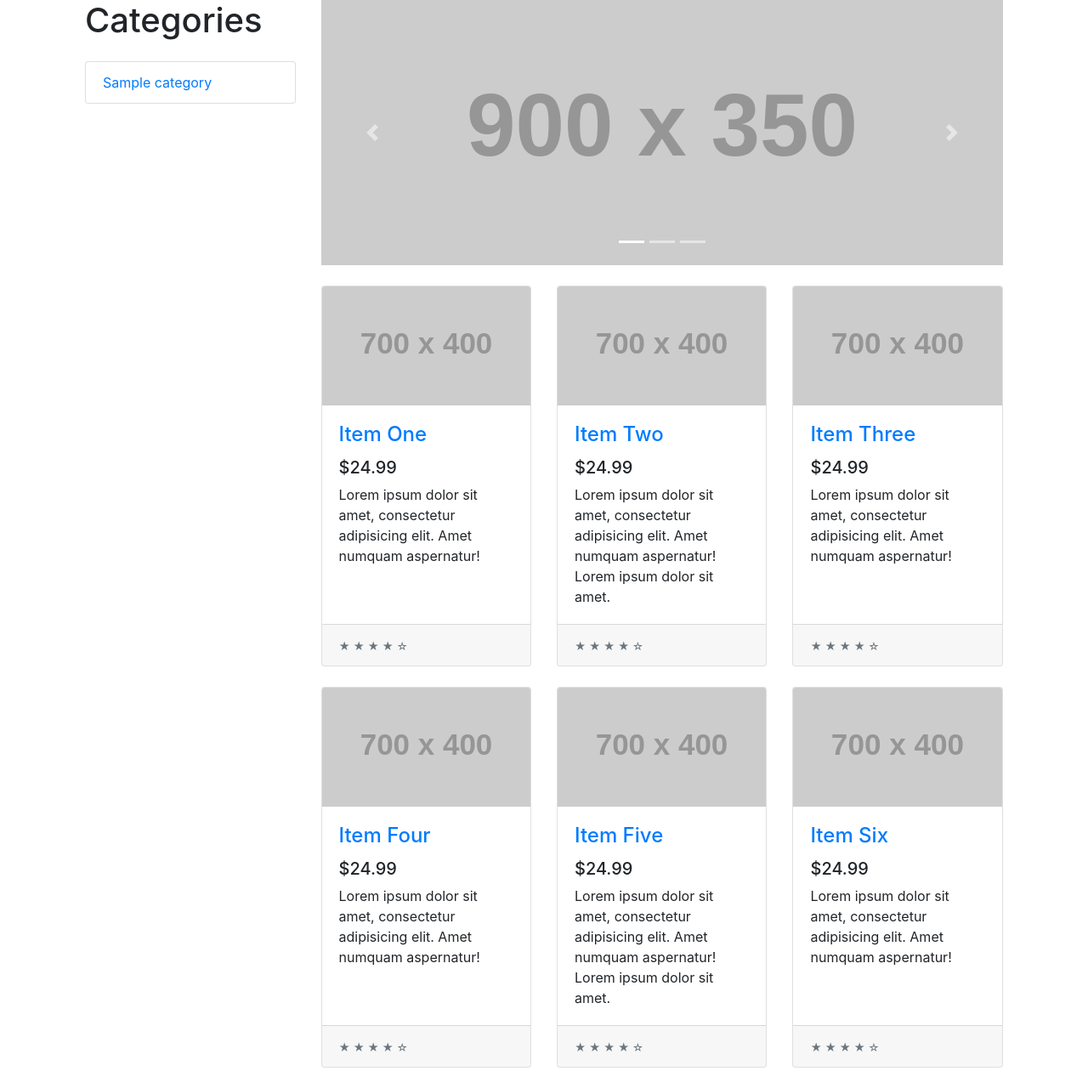
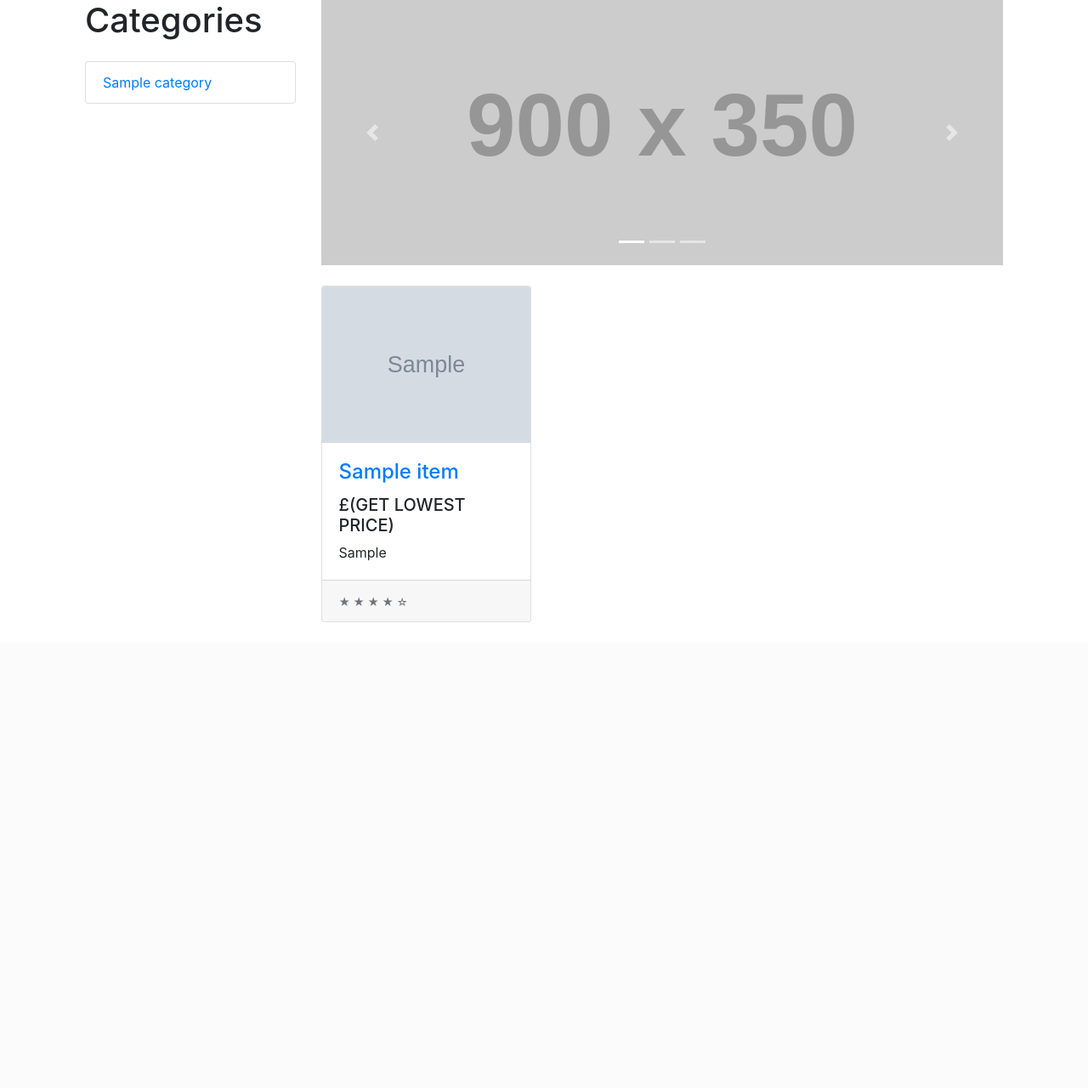
Before and after one commit to KalaOne/Group-Project-Rental-System, a Django app: page /home/ in a window 1280 px wide. Shown: the part 96-1376 px from the top of the page at 85% size. After the commit the page ends 828 px from the top, so only its background shows below. Run offline with Django 3.2, Linux system fonts and the light colour scheme; tables that the repository leaves empty hold one stand-in row (values such as "Sample post"); grey boxes marked "Sample" are stand-in pictures; grey boxes labelled with a size stand in for pictures from a placeholder-image service; some libraries are stand-ins or nearby versions.

Commit message:
Filling home page with data

```diff
--- a/rentalsystem/models.py
+++ b/rentalsystem/models.py
@@ -36,6 +36,10 @@ class Category(models.Model):
 class Item(models.Model):
     name = models.CharField(max_length=100)                 # Name of generic item
     info = models.CharField(max_length=500, blank=True)     # description of item
+    image_url = models.CharField(max_length=100, null=True)
+
+    def __str__(self):
+        return self.name
 
 
 # Item category link, item can have multiple category pairs
--- a/rentalsystem/templates/rentalsystem/home.html
+++ b/rentalsystem/templates/rentalsystem/home.html
@@ -11,8 +11,11 @@
       <div class="col-lg-3">
 
         <h1 class="my-4">Categories</h1>
+
         <div class="list-group">
-          <a href="#" class="list-group-item">{{ categories.first }}</a>
+            {% for category in categories %}
+            <a href="#" class="list-group-item">{{ category }}</a>
+            {%  endfor %}
         </div>
 
       </div>
@@ -48,103 +51,29 @@
         </div>
 
         <div class="row">
-
+            {%  for item in items %}
           <div class="col-lg-4 col-md-6 mb-4">
             <div class="card h-100">
-              <a href="#"><img class="card-img-top" src="http://placehold.it/700x400" alt=""></a>
+              <a href="#"><img class="card-img-top" src=
+                      {% if item.image_url %}
+                          {{ item.image_url }}
+                      {% else %}
+                          "http://placehold.it/700x400"
+                      {% endif %}
+                      alt=""></a>
               <div class="card-body">
                 <h4 class="card-title">
-                  <a href="#">Item One</a>
+                  <a href="#">{{ item }}</a>
                 </h4>
-                <h5>$24.99</h5>
-                <p class="card-text">Lorem ipsum dolor sit amet, consectetur adipisicing elit. Amet numquam aspernatur!</p>
+                <h5>£(GET LOWEST PRICE)</h5>
+                <p class="card-text">{{ item.info }}</p>
               </div>
               <div class="card-footer">
                 <small class="text-muted">&#9733; &#9733; &#9733; &#9733; &#9734;</small>
               </div>
             </div>
           </div>
-
-          <div class="col-lg-4 col-md-6 mb-4">
-            <div class="card h-100">
-              <a href="#"><img class="card-img-top" src="http://placehold.it/700x400" alt=""></a>
-              <div class="card-body">
-                <h4 class="card-title">
-                  <a href="#">Item Two</a>
-                </h4>
-                <h5>$24.99</h5>
-                <p class="card-text">Lorem ipsum dolor sit amet, consectetur adipisicing elit. Amet numquam aspernatur! Lorem ipsum dolor sit amet.</p>
-              </div>
-              <div class="card-footer">
-                <small class="text-muted">&#9733; &#9733; &#9733; &#9733; &#9734;</small>
-              </div>
-            </div>
-          </div>
-
-          <div class="col-lg-4 col-md-6 mb-4">
-            <div class="card h-100">
-              <a href="#"><img class="card-img-top" src="http://placehold.it/700x400" alt=""></a>
-              <div class="card-body">
-                <h4 class="card-title">
-                  <a href="#">Item Three</a>
-                </h4>
-                <h5>$24.99</h5>
-                <p class="card-text">Lorem ipsum dolor sit amet, consectetur adipisicing elit. Amet numquam aspernatur!</p>
-              </div>
-              <div class="card-footer">
-                <small class="text-muted">&#9733; &#9733; &#9733; &#9733; &#9734;</small>
-              </div>
-            </div>
-          </div>
-
-          <div class="col-lg-4 col-md-6 mb-4">
-            <div class="card h-100">
-              <a href="#"><img class="card-img-top" src="http://placehold.it/700x400" alt=""></a>
-              <div class="card-body">
-                <h4 class="card-title">
-                  <a href="#">Item Four</a>
-                </h4>
-                <h5>$24.99</h5>
-                <p class="card-text">Lorem ipsum dolor sit amet, consectetur adipisicing elit. Amet numquam aspernatur!</p>
-              </div>
-              <div class="card-footer">
-                <small class="text-muted">&#9733; &#9733; &#9733; &#9733; &#9734;</small>
-              </div>
-            </div>
-          </div>
-
-          <div class="col-lg-4 col-md-6 mb-4">
-            <div class="card h-100">
-              <a href="#"><img class="card-img-top" src="http://placehold.it/700x400" alt=""></a>
-              <div class="card-body">
-                <h4 class="card-title">
-                  <a href="#">Item Five</a>
-                </h4>
-                <h5>$24.99</h5>
-                <p class="card-text">Lorem ipsum dolor sit amet, consectetur adipisicing elit. Amet numquam aspernatur! Lorem ipsum dolor sit amet.</p>
-              </div>
-              <div class="card-footer">
-                <small class="text-muted">&#9733; &#9733; &#9733; &#9733; &#9734;</small>
-              </div>
-            </div>
-          </div>
-
-          <div class="col-lg-4 col-md-6 mb-4">
-            <div class="card h-100">
-              <a href="#"><img class="card-img-top" src="http://placehold.it/700x400" alt=""></a>
-              <div class="card-body">
-                <h4 class="card-title">
-                  <a href="#">Item Six</a>
-                </h4>
-                <h5>$24.99</h5>
-                <p class="card-text">Lorem ipsum dolor sit amet, consectetur adipisicing elit. Amet numquam aspernatur!</p>
-              </div>
-              <div class="card-footer">
-                <small class="text-muted">&#9733; &#9733; &#9733; &#9733; &#9734;</small>
-              </div>
-            </div>
-          </div>
-
+            {%  endfor %}
         </div>
         <!-- /.row -->
 
--- a/rentalsystem/views.py
+++ b/rentalsystem/views.py
@@ -10,8 +10,8 @@ from .models import *
 
 def index(request):
     if request.user.is_authenticated:
-       return render(request, "rentalsystem/home.html")
-    return render(request, "rentalsystem/landing.html")
+       return home(request)
+    return landing(request)
 
 def home(request):
     context = {
```
Also changed, not shown: rentalsystem/migrations/0011_item_image_url.py (added).
